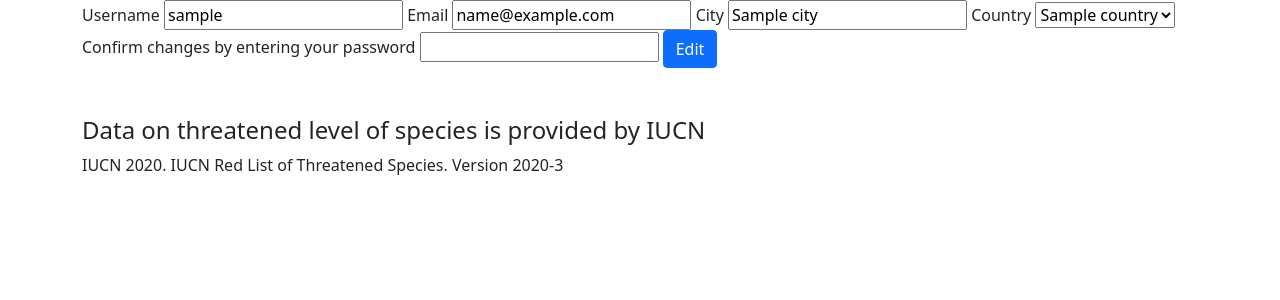
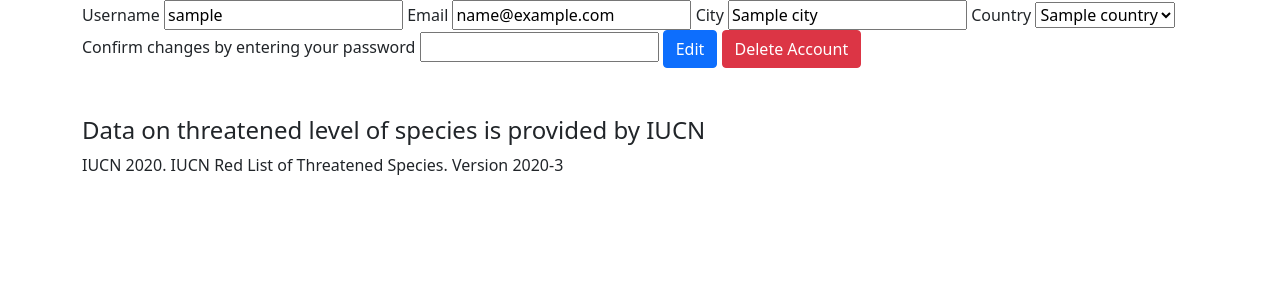
Before and after one commit to stgibson/capstone_1_threatened_species, a Flask app: page /edit in a window 1280 px wide. Shown: the part 56-356 px from the top of the page. Run offline with Flask 2, Linux system fonts and the light colour scheme; the visitor is signed in with stand-in values (Sample User, id 1); tables that the repository leaves empty hold one stand-in row (values such as "Sample post").

Commit message:
Can delete account. Added delete_user() to app.py and added delete button to edit page by modifying templates/edit.html.

```diff
--- a/app.py
+++ b/app.py
@@ -363,8 +363,8 @@ def add_species_to_list(species_id: int) -> str:
     """
 
     error_message = \
-            "You are not authorized for that action. Please first login or \
-    create an account."
+        "You are not authorized for that action. Please first login or create \
+an account."
     user_id = session.get("current_user_id", None)
     if user_id:
         try:
@@ -409,8 +409,8 @@ def delete_species_from_list(species_id: int) -> str:
     """
 
     error_message = \
-            "You are not authorized for that action. Please first login or \
-    create an account."
+        "You are not authorized for that action. Please first login or create \
+an account."
     user_id = session.get("current_user_id", None)
     if user_id:
         try:
@@ -430,8 +430,8 @@ def edit_profile_form() -> str:
     """
 
     error_message = \
-            "You are not authorized for that action. Please first login or \
-    create an account."
+        "You are not authorized for that action. Please first login or \
+create an account."
     user_id = session.get("current_user_id", None)
     if user_id:
         user = User.query.get(user_id)
@@ -464,9 +464,35 @@ def edit_profile_form() -> str:
                 edit_profile(user_id, username, email, city, country)
                 return redirect("/")
             # otherwise, flash error message
-            flash("Incorrect password. Could not edit profile", "danger")
+            flash("Incorrect password. Could not edit profile.", "danger")
             return redirect("/edit")
         return render_template("edit.html", form=form)
 
     flash(error_message, "danger")
     return redirect("/login")
+
+@app.route("/delete", methods=["POST"])
+def delete_user() -> str:
+    """
+        Deletes the user's account only if the user is logged in
+        :rtype: str
+    """
+
+    error_message = \
+        "You are not authorized for that action. Please first login or create \
+create an account."
+    user_id = session.get("current_user_id", None)
+    password = request.form["password"]
+    if user_id:
+        user = User.query.get(user_id)
+        if User.authenticate(user.username, password):
+            db.session.delete(user)
+            db.session.commit()
+            del session["current_user_id"]
+            flash("Your account has been deleted", "info")
+            return redirect("/login")
+        flash("Incorrect password. Could not delete account.", "danger")
+        return redirect("/edit")
+
+    flash(error_message, "danger")
+    return redirect("/login")
--- a/templates/edit.html
+++ b/templates/edit.html
@@ -3,8 +3,13 @@
 {% block title %}Edit{% endblock %}
 
 {% block content %}
-  <form method="POST" action="/edit">
+  <form method="POST">
     {% include "form.html" %}
-    <button class="btn btn-primary" type="submit">Edit</button>
+    <button class="btn btn-primary" type="submit" formaction="/edit">
+      Edit
+    </button>
+    <button class="btn btn-danger" type="submit" formaction="/delete">
+      Delete Account
+    </button>
   </form>
 {% endblock %}
```
